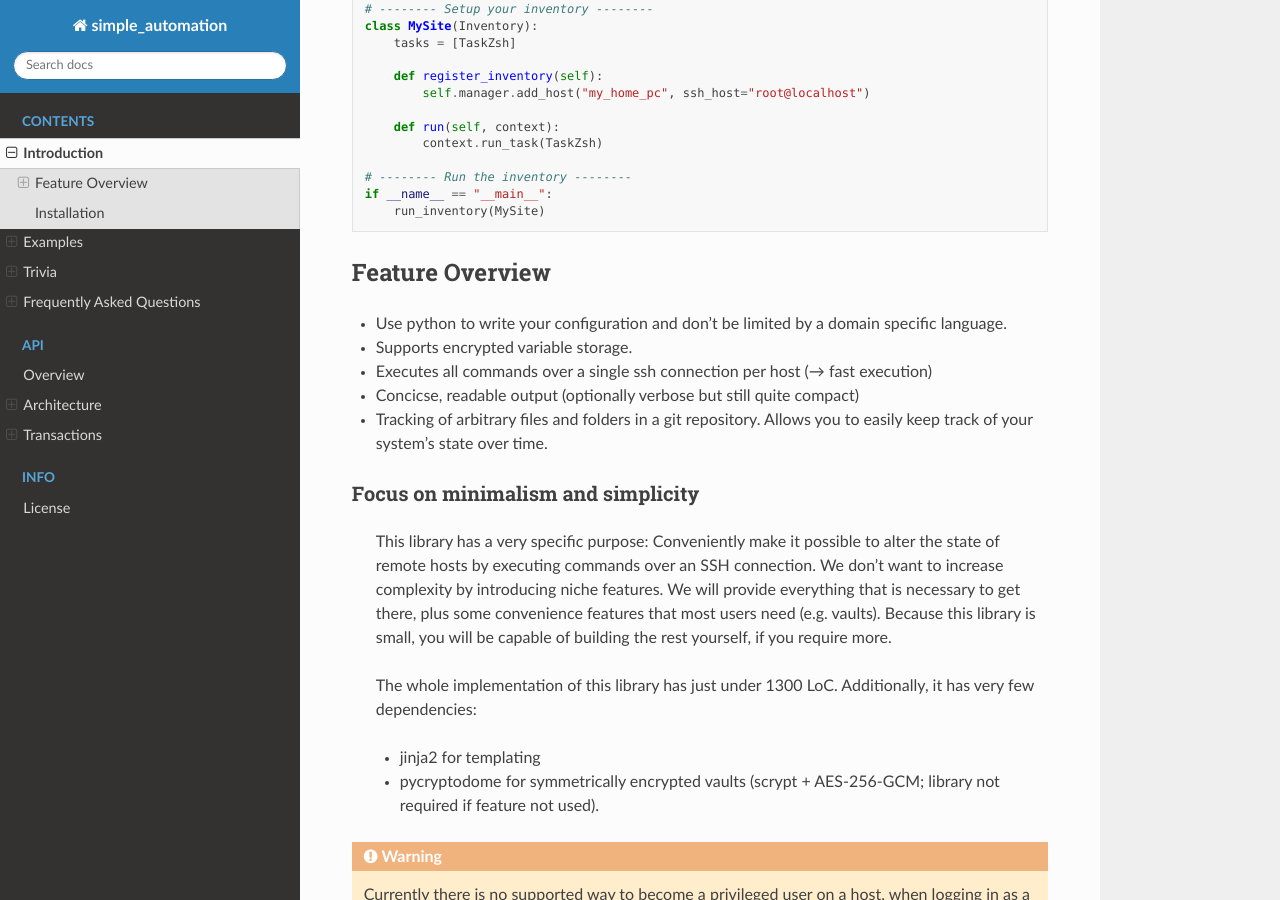
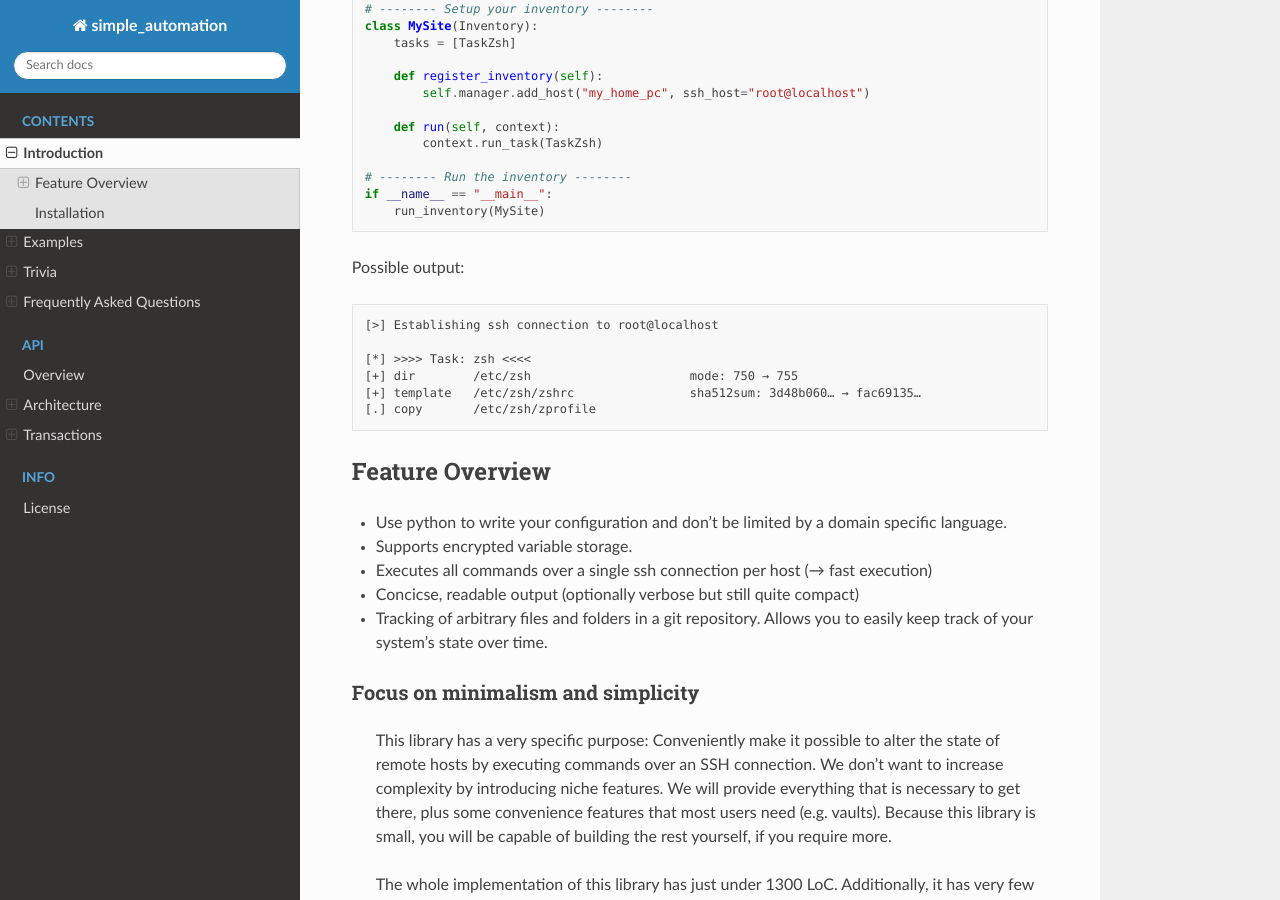
Before and after one commit to oddlama/fora, a Sphinx documentation site: the page built from docs/contents/introduction.rst, in a window 1280 px wide and 900 px high, scrolled down 784 px. Built offline with Sphinx 7.4.7 and the Read the Docs theme 2.0.0, drawn with Linux system fonts in a browser that asks for light colours.

Commit message:
Add possible output to docs

```diff
--- a/docs/contents/faq.rst
+++ b/docs/contents/faq.rst
@@ -8,6 +8,11 @@ Only show what changes would be applied to the remote systems
 -------------------------------------------------------------
 
 Use the ``--pretend`` command line parameter.
+
+Only run on some of the defined hosts
+-------------------------------------
+
+Use the ``--hosts`` command line parameter.
 
 Errors when trying to track files
 ---------------------------------
--- a/docs/contents/introduction.rst
+++ b/docs/contents/introduction.rst
@@ -50,6 +50,17 @@ Here is an example of how to use simple automation to manage some global config
     if __name__ == "__main__":
         run_inventory(MySite)
 
+Possible output:
+
+.. code-block::
+
+    [>] Establishing ssh connection to root@localhost
+
+    [*] >>>> Task: zsh <<<<
+    [+] dir        /etc/zsh                      mode: 750 → 755
+    [+] template   /etc/zsh/zshrc                sha512sum: 3d48b060… → fac69135…
+    [.] copy       /etc/zsh/zprofile
+
 
 Feature Overview
 ----------------
```
Also changed, not shown: README.md (+10 -0 lines).
